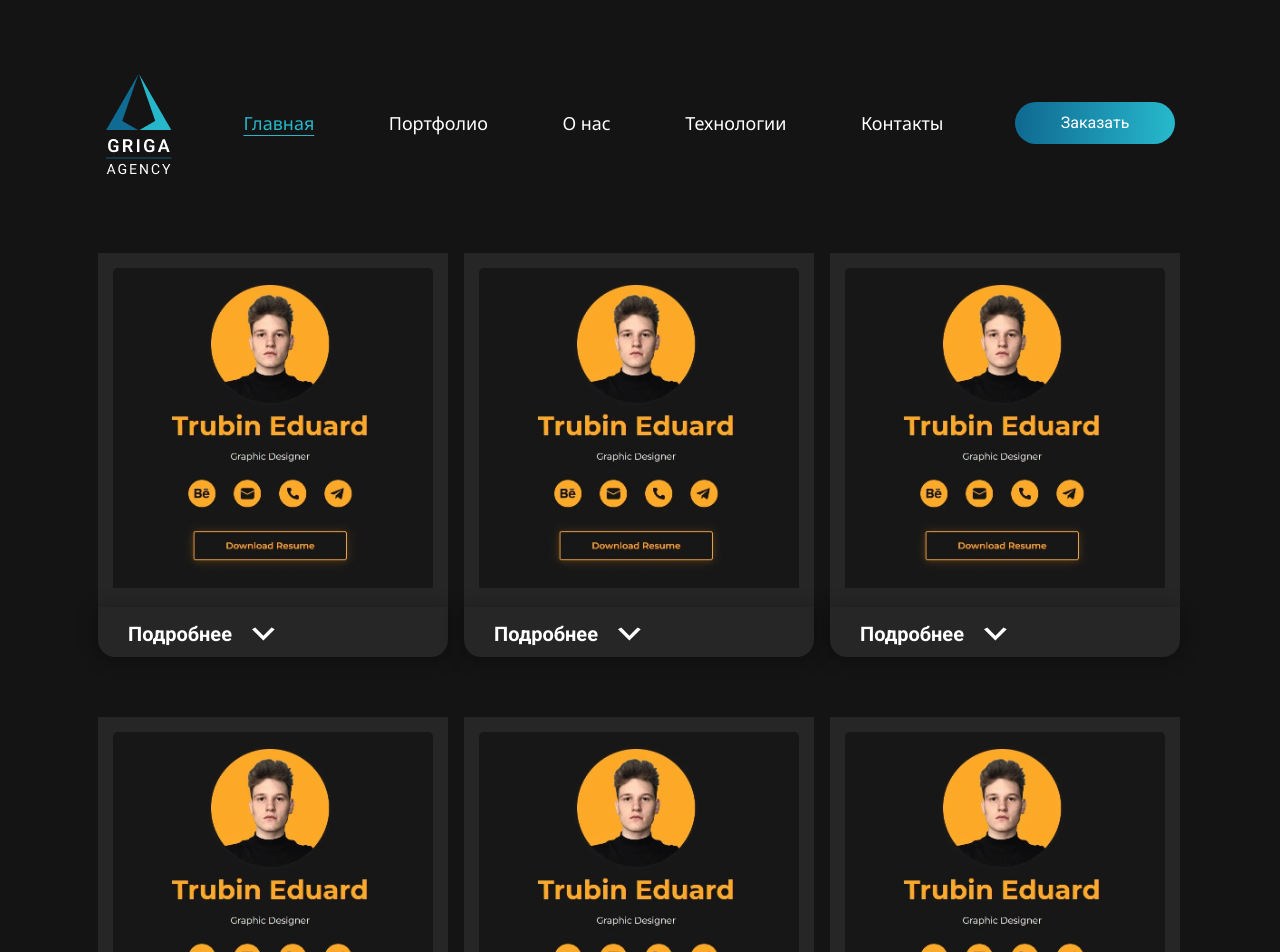
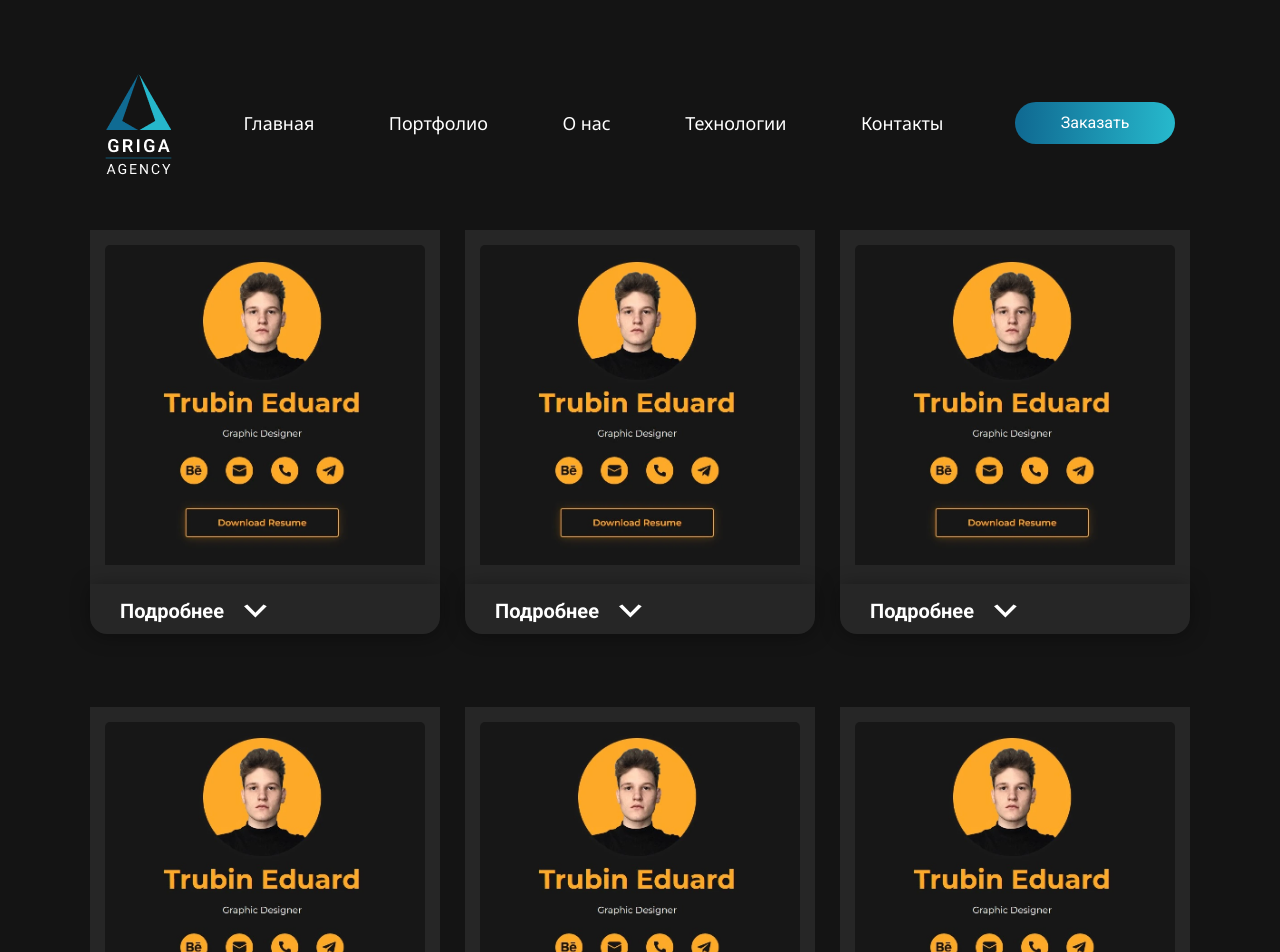
Before and after one commit to Griga81745/GrigaAgency, a Next.js app: page /portfolio in a window 1280 px wide. Shown: the top 952 px of the page. Built offline with nearby package versions, Linux system fonts and the light colour scheme.

Commit message:
add: links to portfolio

```diff
--- a/pages/portfolio.js
+++ b/pages/portfolio.js
@@ -4,12 +4,14 @@ import Header from "../src/Components/Header/Header";
 import {store} from "../src/store/store";
 import {Provider} from "react-redux";
 import Portfolio_ from "../src/Components/Portfolio/Portfolio_";
+import OrderMenu from "../src/Components/OrderMenu/OrderMenu";
 
 function Portfolio() {
     return (
         <div>
             <Provider store={store}>
                 <Header/>
+                <OrderMenu/>
                 <Portfolio_/>
                 <Footer/>
             </Provider>
--- a/src/Components/Header/Header.jsx
+++ b/src/Components/Header/Header.jsx
@@ -5,6 +5,7 @@ import Logo from "../../../public/assets/images/Header/Logo.png"
 import style from "./Header.module.scss"
 import A from "../customTags/A";
 import Order from "../customTags/order";
+import Link from "next/link";
 
 function Header(props) {
 
@@ -21,16 +22,18 @@ function Header(props) {
             </Head>
             <header className={style.header_Container}>
                 <div className={style.header_container_flex}>
-                    <a href="/">
-                        <Image src={Logo} alt={"logo"}/>
-                    </a>
+                    <Link href={"/"}>
+                        <a href="/">
+                            <Image src={Logo} alt={"logo"}/>
+                        </a>
+                    </Link>
                     <div className={style.headerLinks_adaptation}>
                         <div id="header-links" className={style.headerLinks}>
-                            <A href={"#hero"} text={"Главная"}/>
-                            <A href={"#portfolio"} text={"Портфолио"}/>
-                            <A href={"#OurUs"} text={"О нас"}/>
-                            <A href={"#technology"} text={"Технологии"}/>
-                            <A href={"#footer"} text={"Контакты"}/>
+                            <A href={"/"} text={"Главная"}/>
+                            <A href={"/portfolio"} text={"Портфолио"}/>
+                            <A href={"/#OurUs"} text={"О нас"}/>
+                            <A href={"/#technology"} text={"Технологии"}/>
+                            <A href={"/#footer"} text={"Контакты"}/>
                         </div>
                     </div>
                     <Order/>
--- a/src/Components/Header/Header.module.scss
+++ b/src/Components/Header/Header.module.scss
@@ -26,11 +26,11 @@ $textBlue: #26B7CB;
       font-weight: 500;
       font-size: 18px;
       line-height: 21px;
-      >A:nth-child(1){
-        color: $textBlue;
-        text-decoration: underline;
-        text-underline-offset: 5px;
-      }
+      //>A:nth-child(1){
+      //  color: $textBlue;
+      //  text-decoration: underline;
+      //  text-underline-offset: 5px;
+      //}
       :hover{
         color: $textBlue;
         text-decoration: underline;
--- a/src/Components/OrderMenu/OrderMenu.module.scss
+++ b/src/Components/OrderMenu/OrderMenu.module.scss
@@ -4,6 +4,7 @@
   width: 100%;
   height: 100%;
   top: 0px;
+  left: 0px;
   color: red;
   backdrop-filter: blur(8px);
   display: flex;
@@ -11,11 +12,12 @@
   align-items: center;
   .modal{
     max-width: 540px;
-    width: 100%;
+    width: 80%;
     height: 749px;
     background-color: #262626;
     border-radius: 17px;
     padding: 10px;
+    margin: 10px;
     .modal_form{
       .exit{
         display: flex;
@@ -63,7 +65,7 @@
         }
         >input{
           max-width: 350px;
-          width: 100%;
+          width: 96%;
           height: 50px;
           padding-left: 10px;
           font-family: 'Noto Sans', sans-serif;
--- a/src/Components/Portfolio/Portfolio.module.scss
+++ b/src/Components/Portfolio/Portfolio.module.scss
@@ -1,12 +1,13 @@
 .wrapper{
   margin-top: 100px;
+  display: flex;
+  justify-content: center;
   .container{
     max-width: 1100px;
     width: 100%;
+    display: flex;
     min-height: 928px;
-    display: flex;
-    margin: 0 auto;
-    padding-right: 30px;
     flex-wrap: wrap;
+    gap: 25px;
   }
 }
--- a/src/Components/PortfolioMain/Cart/Cart.module.scss
+++ b/src/Components/PortfolioMain/Cart/Cart.module.scss
@@ -5,13 +5,9 @@ $grayPortfolio: #262626;
   min-height: 350px;
   width: 100%;
   height: 100%;
-  justify-content: center;
-  align-items: center;
   border-radius: 17px 17px 0px 0px;
-  padding: 23px;
   .portfolio_container_position{
     display: flex;
-    justify-content: center;
     background-color: $grayPortfolio;
   }
   .portfolio_imageContainer{
@@ -19,8 +15,7 @@ $grayPortfolio: #262626;
     min-height: 320px;
     width: 100%;
     overflow: hidden;
-    margin-top: 15px;
-    margin-bottom: 15px;
+    margin: 15px;
     border-radius: 5px;
     .portfolio_image{
       object-fit: cover;
```
